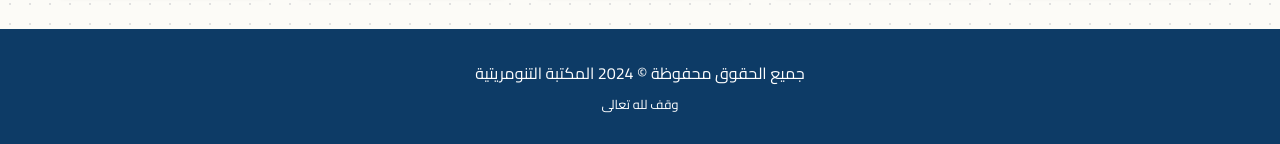
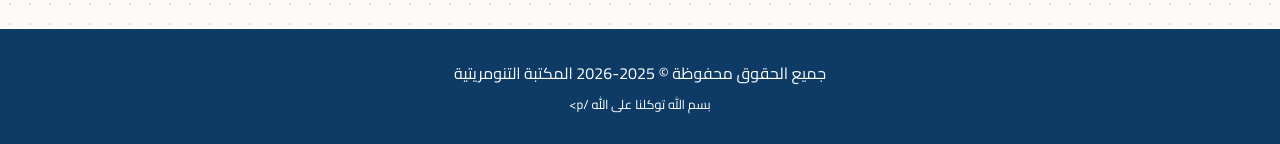
Before and after one commit to tanomrit/Books, a plain HTML site: page index.html in a window 1280 px wide. Shown: the part 7026-7170 px from the top of the page. Drawn offline with nearby package versions, Linux system fonts and the light colour scheme.

Commit message:
Update index.html

```diff
--- a/index.html
+++ b/index.html
@@ -1,5 +1,6 @@
 <!DOCTYPE html>
 <html lang="ar" dir="rtl">
+
 <head>
     <meta charset="UTF-8">
     <meta name="viewport" content="width=device-width, initial-scale=1.0">
@@ -9,6 +10,7 @@
     <script type="module" src="https://unpkg.com/ionicons@7.1.0/dist/ionicons/ionicons.esm.js"></script>
     <script nomodule src="https://unpkg.com/ionicons@7.1.0/dist/ionicons/ionicons.js"></script>
 </head>
+
 <body>
 
     <header>
@@ -58,8 +60,8 @@
 
     <footer>
         <div class="container">
-            <p>جميع الحقوق محفوظة &copy; 2024 المكتبة التنومريتية</p>
-            <p style="font-size: 0.8rem; margin-top: 8px;">وقف لله تعالى</p>
+            <p>جميع الحقوق محفوظة &copy; 2025-2026 المكتبة التنومريتية</p>
+            <p style="font-size: 0.8rem; margin-top: 8px;">بسم الله توكلنا على الله /p>
         </div>
     </footer>
 
@@ -68,4 +70,5 @@
     <!-- Main Application Logic -->
     <script src="app.js"></script>
 </body>
+
 </html>
```
